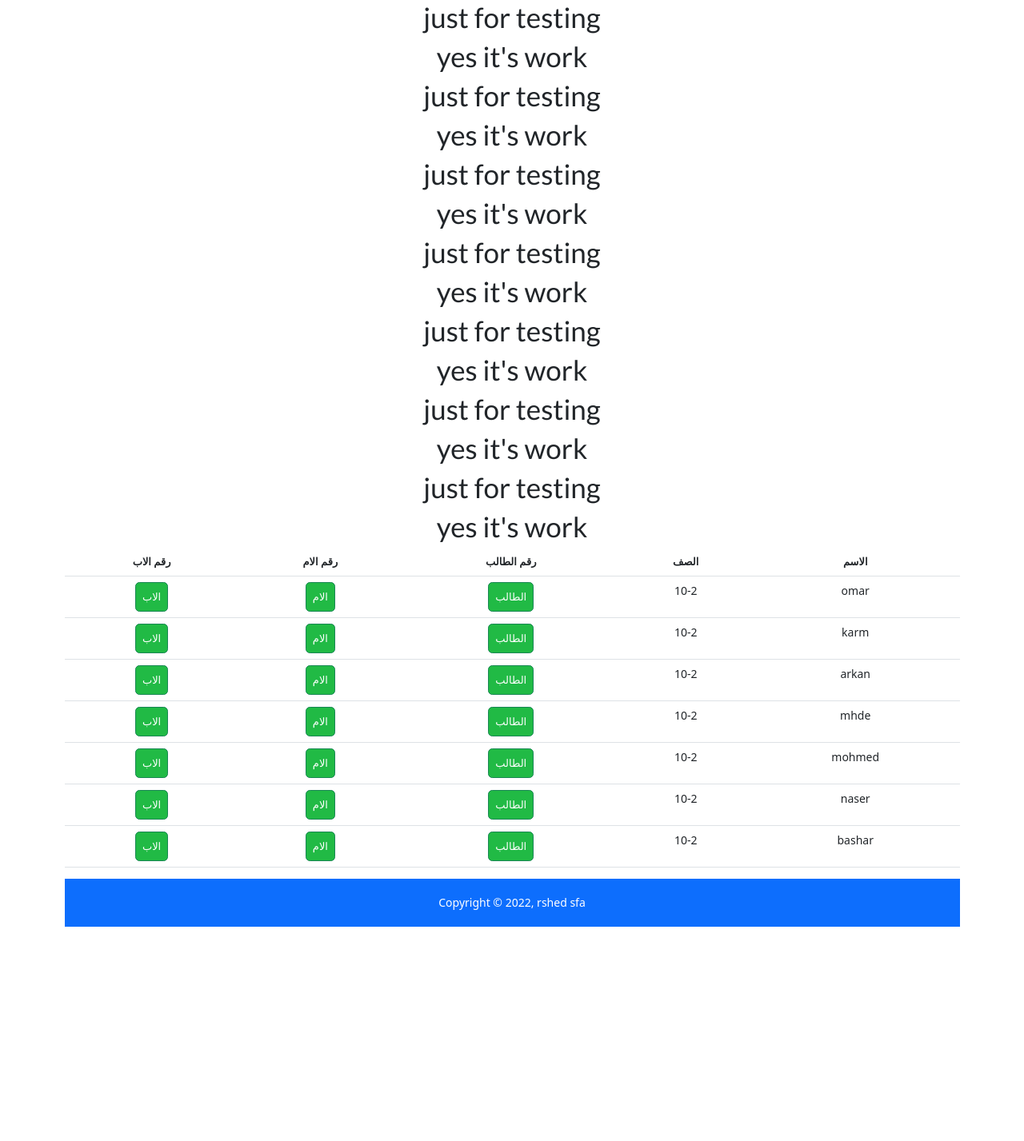
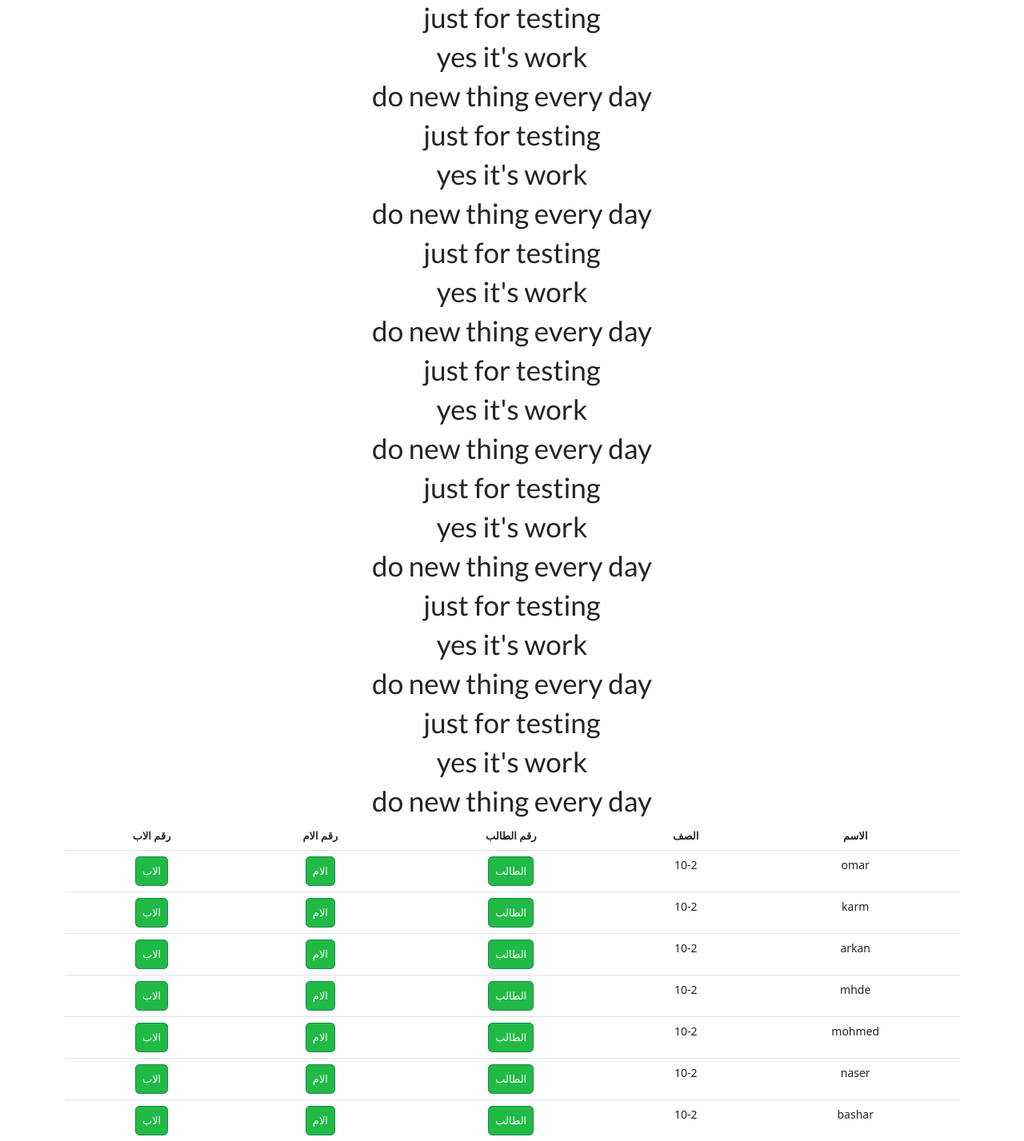
Before and after one commit to rshedsfa/connectapp, a Flask app: page /test in a window 1280 px wide. Shown: the part 49-1476 px from the top of the page at 80% size. Before the commit the page ends 1208 px from the top, so only its background shows below. Run offline with Flask 2, Linux system fonts and the light colour scheme; data comes from the database, SQL or seed files in the repository.

Commit message:
creating .itignore

```diff
--- a/templates/stam.html
+++ b/templates/stam.html
@@ -27,3 +27,5 @@ def search():
         <input type="submit" value="Search" class="btn btn-primary">
     </form>
 </div>
+
+<h1>stam</h1>
--- a/templates/test.html
+++ b/templates/test.html
@@ -29,6 +29,7 @@
 
 <h1>just for testing</h1>
 <h1>yes it's work</h1>
+<h1>do new thing every day</h1>
     </div>
     {% endfor %}
   </tbody>
```
Also changed, not shown: 1 other file.
